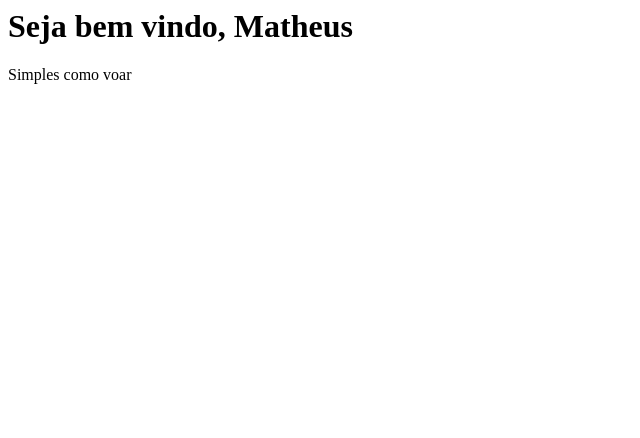
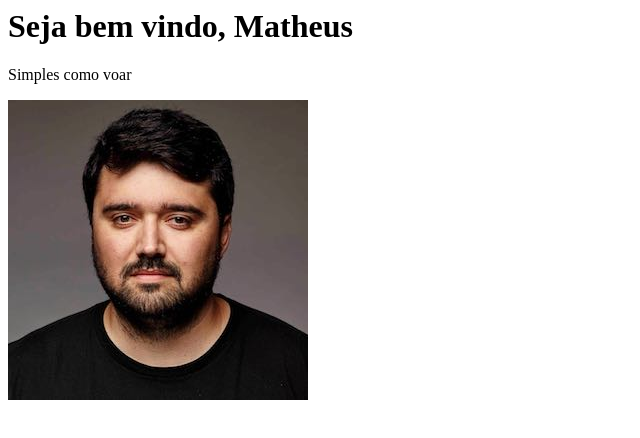
Before and after one commit to vongrossi/giropops-hpd, a plain HTML site: page index.html in a window 1280 px wide. Shown: the whole page, without its empty margins (0-640 px from the left). Drawn offline with Linux system fonts and the light colour scheme.

Commit message:
fix image link

```diff
--- a/index.html
+++ b/index.html
@@ -6,5 +6,6 @@
   <body>
    <h1>Seja bem vindo, Matheus</h1>
     <p> Simples como voar</p>
+    <img src="images/1.jpg">
   </body>
 </html>
```
Also changed, not shown: images/1.jpg (added).
